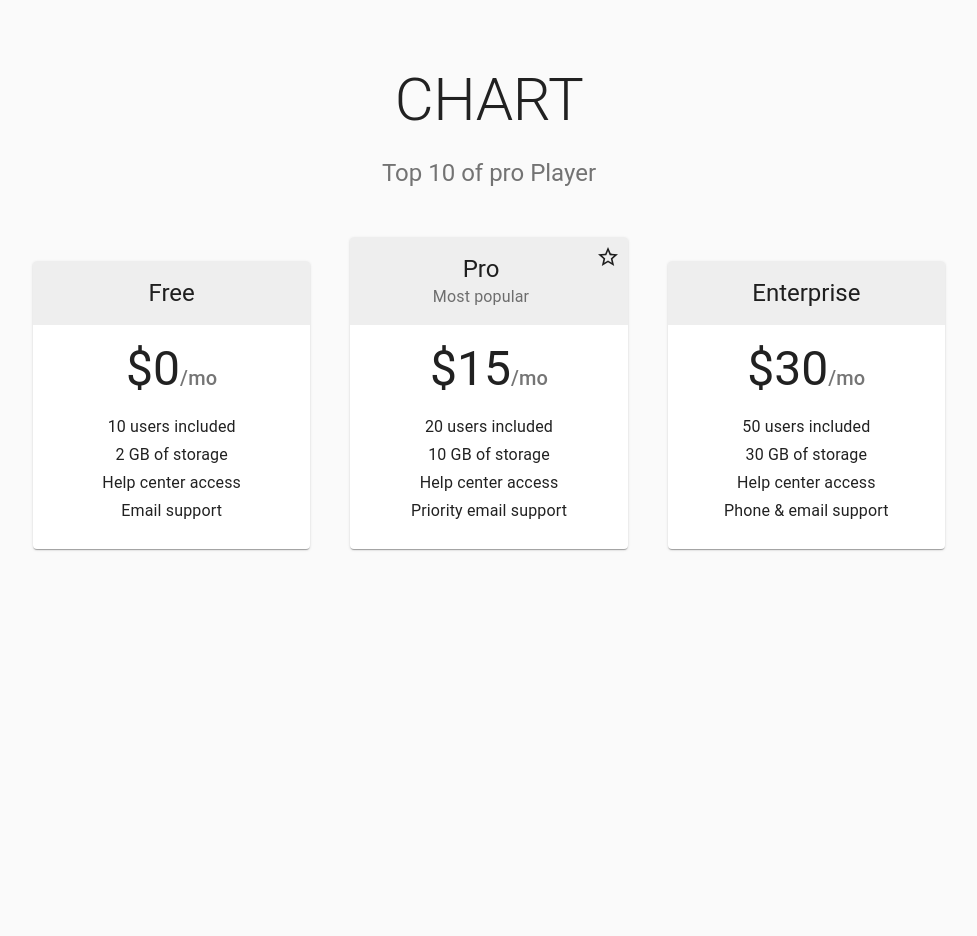
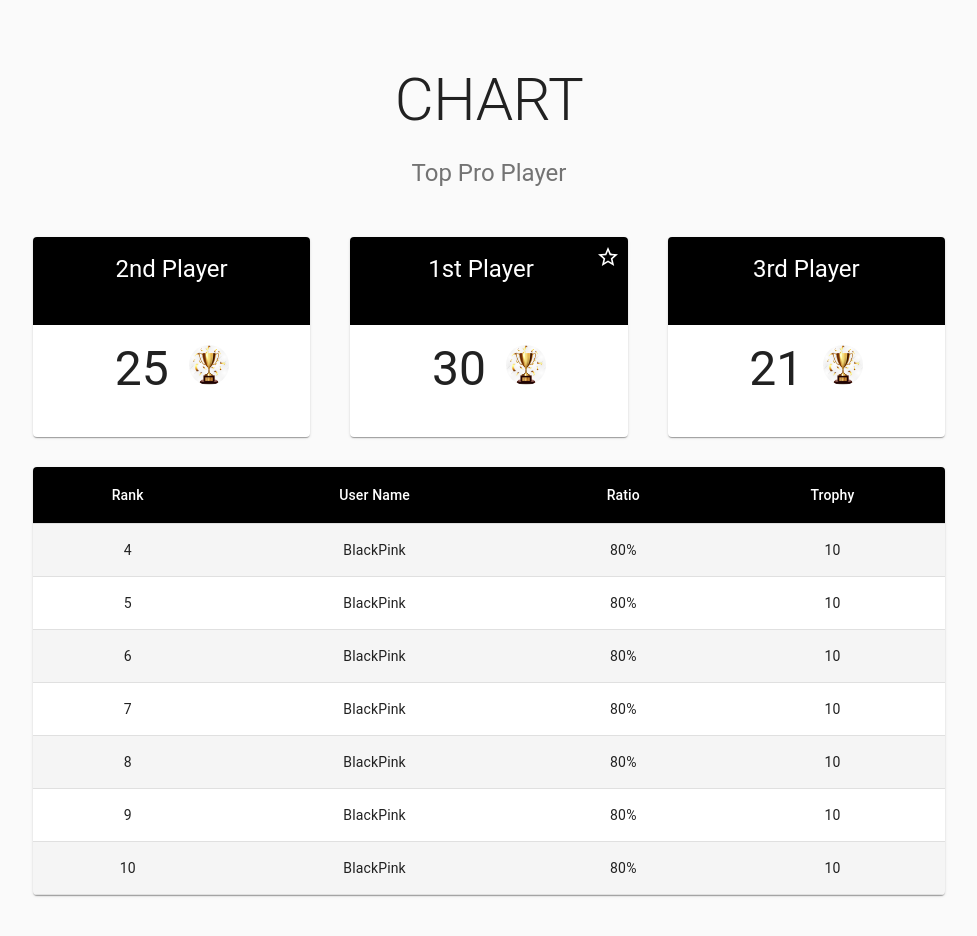
Before and after one commit to Lucky-Lee-029/CaroOnline, a React (Create React App) app in the folder users_frontend/: page /chart in a window 1280 px wide. Shown: the top 936 px of the page, without its empty margins (151-1128 px from the left). Before the commit the page ends 800 px from the top, so only its background shows below. Built offline with nearby package versions, Linux system fonts and the light colour scheme.

Commit message:
Edit Chart UI

```diff
--- a/users_frontend/src/components/Chart/Chart.js
+++ b/users_frontend/src/components/Chart/Chart.js
@@ -10,10 +10,19 @@ import Grid from '@material-ui/core/Grid';
 import StarIcon from '@material-ui/icons/StarBorder';
 import Typography from '@material-ui/core/Typography';
 import Link from '@material-ui/core/Link';
-import { makeStyles } from '@material-ui/core/styles';
+import { makeStyles, withStyles } from '@material-ui/core/styles';
 import Container from '@material-ui/core/Container';
 import Box from '@material-ui/core/Box';
 import { createMuiTheme, ThemeProvider } from '@material-ui/core/styles';
+import Avatar from '@material-ui/core/Avatar';
+import Trophy from './Trophy.jpg'
+import Table from '@material-ui/core/Table';
+import TableBody from '@material-ui/core/TableBody';
+import TableCell from '@material-ui/core/TableCell';
+import TableHead from '@material-ui/core/TableHead';
+import TableRow from '@material-ui/core/TableRow';
+import TableContainer from '@material-ui/core/TableContainer';
+import Paper from '@material-ui/core/Paper';
 
 
 const useStyles = makeStyles((theme) => ({
@@ -24,15 +33,6 @@ const useStyles = makeStyles((theme) => ({
       listStyle: 'none',
     },
   },
-  appBar: {
-    borderBottom: `1px solid ${theme.palette.divider}`,
-  },
-  toolbar: {
-    flexWrap: 'wrap',
-  },
-  toolbarTitle: {
-    flexGrow: 1,
-  },
   link: {
     margin: theme.spacing(1, 1.5),
   },
@@ -41,7 +41,11 @@ const useStyles = makeStyles((theme) => ({
   },
   cardHeader: {
     backgroundColor:
-      theme.palette.type === 'light' ? theme.palette.grey[200] : theme.palette.grey[700],
+      theme.palette.type === 'light' ? theme.palette.common.black : theme.palette.common.white,
+    color: 'white',
+  },
+  subheader:{
+    color: 'white',
   },
   cardChart: {
     display: 'flex',
@@ -49,41 +53,68 @@ const useStyles = makeStyles((theme) => ({
     alignItems: 'baseline',
     marginBottom: theme.spacing(2),
   },
+  cover: {
+    marginLeft: 20,
+  },
+  table: {
+    minWidth: 700,
+  },
+  tableContainer: {
+    marginTop: 30,
+    marginBottom: 50,
+  },
 }));
 
-const users = [
+const StyledTableCell = withStyles((theme) => ({
+  head: {
+    backgroundColor: theme.palette.common.black,
+    color: theme.palette.common.white,
+  },
+  body: {
+    fontSize: 14,
+  },
+}))(TableCell);
+
+const StyledTableRow = withStyles((theme) => ({
+  root: {
+    '&:nth-of-type(odd)': {
+      backgroundColor: theme.palette.action.hover,
+    },
+  },
+}))(TableRow);
+
+const topusers = [
   {
-    title: 'Free',
-    price: '0',
-    description: ['10 users included', '2 GB of storage', 'Help center access', 'Email support'],
-    buttonText: 'Sign up for free',
-    buttonVariant: 'outlined',
+    title: '2nd Player',
+    username: 'Phi Long',
+    trophy: '25',
+    // description: ['10 users included', '2 GB of storage', 'Help center access', 'Email support'],
   },
   {
-    title: 'Pro',
-    subheader: 'Most popular',
-    price: '15',
-    description: [
-      '20 users included',
-      '10 GB of storage',
-      'Help center access',
-      'Priority email support',
-    ],
-    buttonText: 'Get started',
-    buttonVariant: 'contained',
+    title: '1st Player',
+    subheader: 'Pro Player',
+    username: 'Gia Lợi',
+    trophy: '30',
   },
   {
-    title: 'Enterprise',
-    price: '30',
-    description: [
-      '50 users included',
-      '30 GB of storage',
-      'Help center access',
-      'Phone & email support',
-    ],
-    buttonText: 'Contact us',
-    buttonVariant: 'outlined',
+    title: '3rd Player',
+    username: 'Hải Lê',
+    trophy: '21',
   },
+];
+
+function createData(id, rank, username, ratio, trophy) {
+  return { id, rank, username, ratio, trophy };
+}
+
+const rows = [
+  createData(4, 4, 'BlackPink', '80%', 10),
+  createData(5, 5, 'BlackPink', '80%', 10),
+  createData(6, 6, 'BlackPink', '80%', 10),
+  createData(7, 7, 'BlackPink', '80%', 10),
+  createData(8, 8, 'BlackPink', '80%', 10),
+  createData(9, 9, 'BlackPink', '80%', 10),
+  createData(10, 10, 'BlackPink', '80%', 10),
 ];
 
 
@@ -99,45 +130,67 @@ export default function Chart() {
           CHART
         </Typography>
         <Typography variant="h5" align="center" color="textSecondary" component="p">
-          Top 10 of pro Player
+          Top Pro Player
         </Typography>
       </Container>
       {/* End hero unit */}
       <Container maxWidth="md" component="main">
         <Grid container spacing={5} alignItems="flex-end">
-          {users.map((user) => (
+          {topusers.map((user) => (
             // Enterprise card is full width at sm breakpoint
-            <Grid item key={user.title} xs={12} sm={user.title === 'Enterprise' ? 12 : 6} md={4}>
+            <Grid item key={user.title} xs={12} sm={user.title === '3rd Player' ? 12 : 6} md={4}>
               <Card>
                 <CardHeader
                   title={user.title}
-                  subheader={user.subheader}
+                  subheader={user.username}
                   titleTypographyProps={{ align: 'center' }}
                   subheaderTypographyProps={{ align: 'center' }}
-                  action={user.title === 'Pro' ? <StarIcon /> : null}
-                  className={classes.cardHeader}
-                />
+                  action={user.title === '1st Player' ? <StarIcon /> : null}
+                  className={classes.cardHeader}>
+                  </CardHeader>
                 <CardContent>
                   <div className={classes.cardChart}>
                     <Typography component="h2" variant="h3" color="textPrimary">
-                      ${user.price}
+                      {user.trophy}
                     </Typography>
-                    <Typography variant="h6" color="textSecondary">
-                      /mo
-                    </Typography>
+                    <Avatar className = {classes.cover} alt="Trophy" src={Trophy} />
                   </div>
-                  <ul>
+                  {/* <ul>
                     {user.description.map((line) => (
                       <Typography component="li" variant="subtitle1" align="center" key={line}>
                         {line}
                       </Typography>
                     ))}
-                  </ul>
+                  </ul> */}
                 </CardContent>
               </Card>
             </Grid>
           ))}
         </Grid>
+        <TableContainer className = {classes.tableContainer} component={Paper}>
+          <Table className={classes.table} aria-label="customized table">
+            <TableHead>
+              <TableRow>
+                <StyledTableCell align="center">Rank</StyledTableCell>
+                <StyledTableCell align="center">User Name</StyledTableCell>
+                <StyledTableCell align="center">Ratio</StyledTableCell>
+                <StyledTableCell align="center">Trophy</StyledTableCell>
+              </TableRow>
+            </TableHead>
+            <TableBody>
+              {rows.map((row) => (
+                <StyledTableRow key={row.name}>
+                  <StyledTableCell align="center" component="th" scope="row">
+                    {row.rank}
+                  </StyledTableCell>
+                  <StyledTableCell align="center">{row.username}</StyledTableCell>
+                  <StyledTableCell align="center">{row.ratio}</StyledTableCell>
+                  <StyledTableCell align="center">{row.trophy} </StyledTableCell>
+                </StyledTableRow>
+              ))}
+            </TableBody>
+          </Table>
+    </TableContainer>
       </Container>
     </React.Fragment>
   );
```
Also changed, not shown: users_frontend/src/components/Chart/Trophy.jpg (added).
